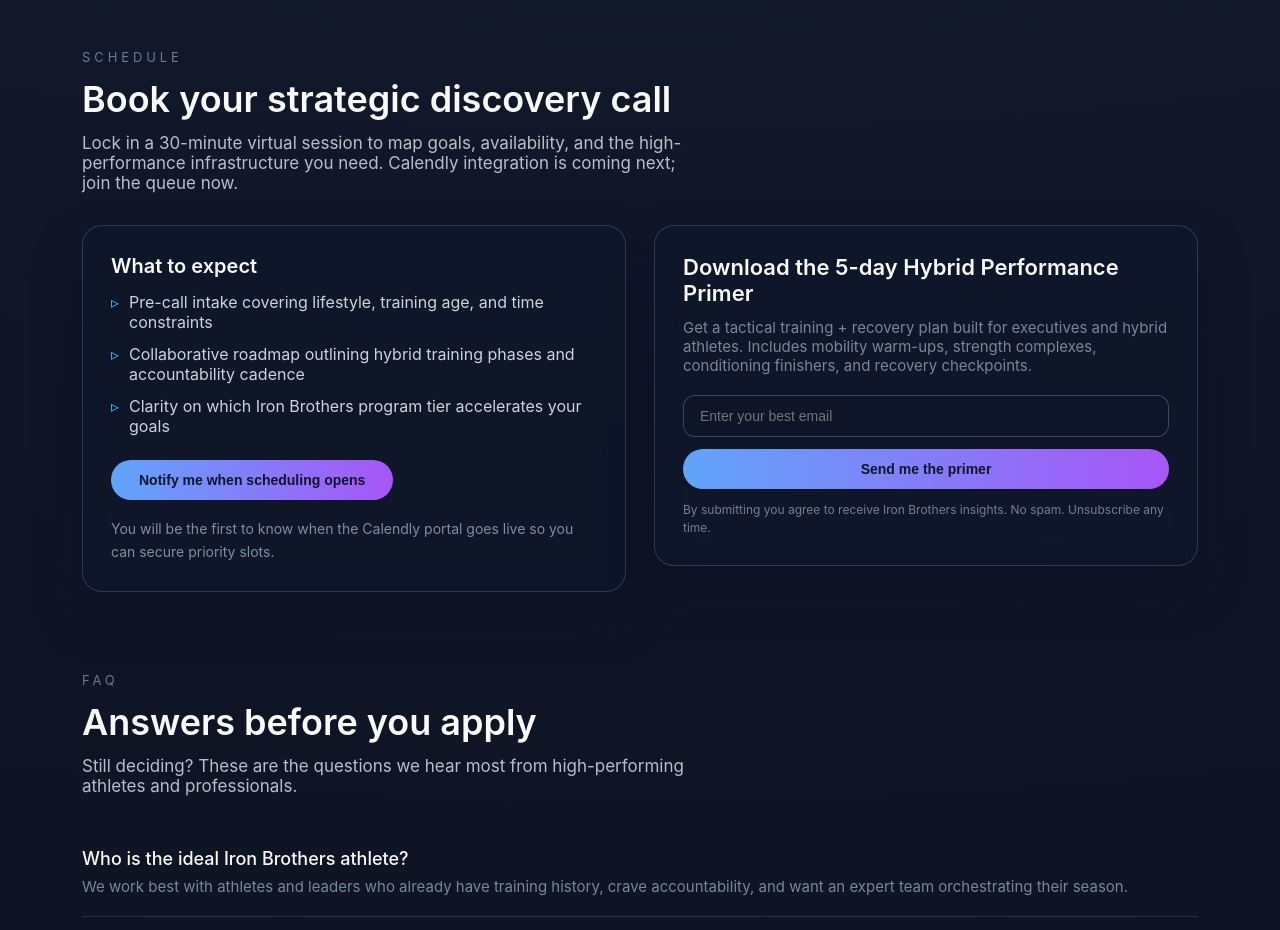
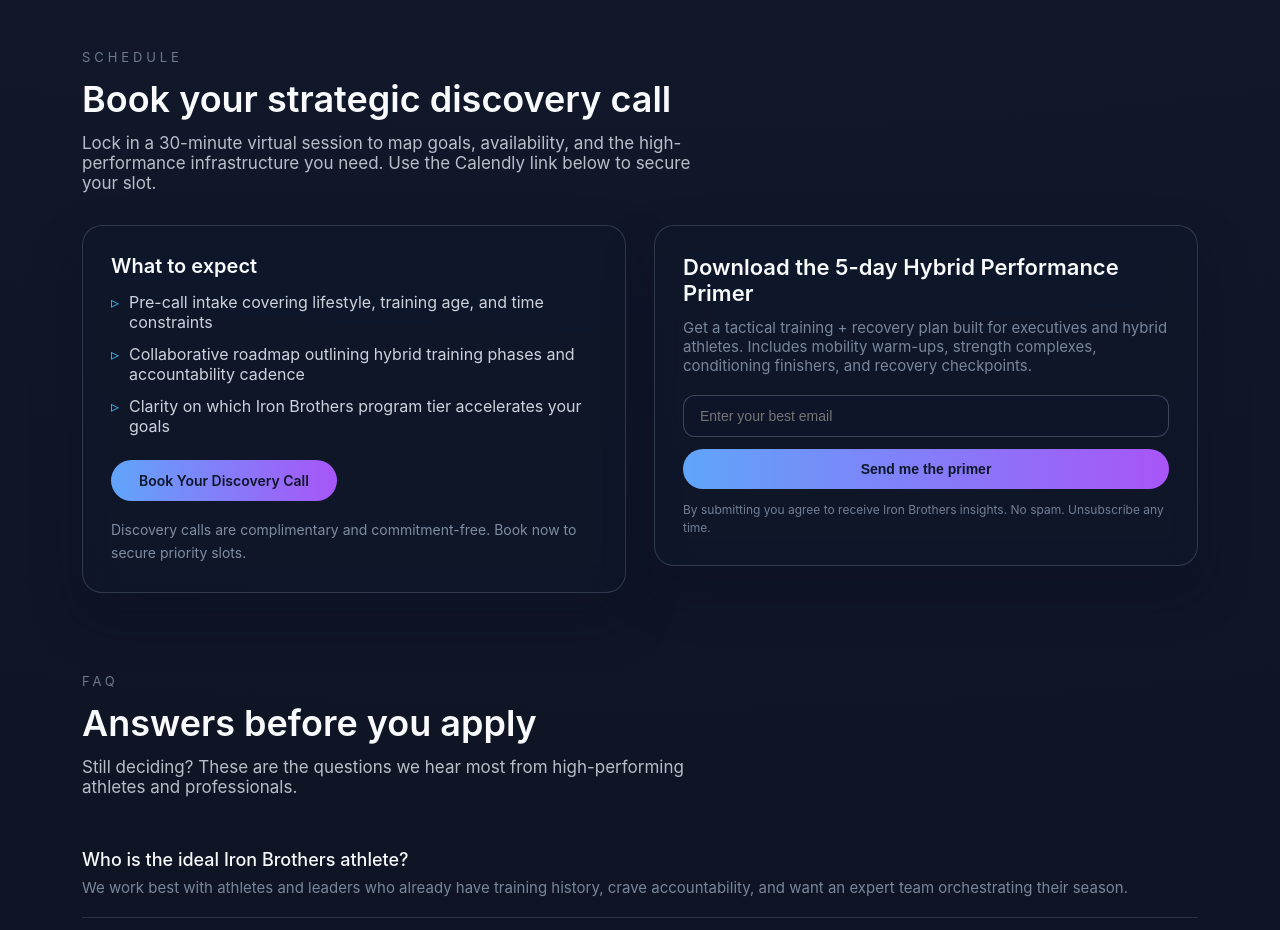
Before and after one commit to andrejulio072/iron-brothers, a React (Vite) app: page / in a window 1280 px wide. Shown: the part 4600-5530 px from the top of the page. Built offline with nearby package versions, Linux system fonts and the light colour scheme.

Commit message:
feat: integrate Calendly scheduling link for discovery calls

```diff
--- a/src/IronBrothersLanding.jsx
+++ b/src/IronBrothersLanding.jsx
@@ -339,26 +339,24 @@
 	en: {
 		title: 'Book your strategic discovery call',
 		subtitle:
-			'Lock in a 30-minute virtual session to map goals, availability, and the high-performance infrastructure you need. Calendly integration is coming next; join the queue now.',
+			'Lock in a 30-minute virtual session to map goals, availability, and the high-performance infrastructure you need. Use the Calendly link below to secure your slot.',
 		bullets: [
 			'Pre-call intake covering lifestyle, training age, and time constraints',
 			'Collaborative roadmap outlining hybrid training phases and accountability cadence',
 			'Clarity on which Iron Brothers program tier accelerates your goals'
 		],
-		cta: 'Notify me when scheduling opens',
-		note: 'You will be the first to know when the Calendly portal goes live so you can secure priority slots.'
+		note: 'Discovery calls are complimentary and commitment-free. Book now to secure priority slots.'
 	},
 	pt: {
 		title: 'Agende sua call estratégica de descoberta',
 		subtitle:
-			'Reserve uma sessão virtual de 30 minutos para mapear objetivos, disponibilidade e a infraestrutura de alta performance que você precisa. Integração com Calendly chega em breve; entre na fila agora.',
+			'Reserve uma sessão virtual de 30 minutos para mapear objetivos, disponibilidade e a infraestrutura de alta performance que você precisa. Use o link Calendly abaixo para garantir sua vaga.',
 		bullets: [
 			'Pré-call cobrindo rotina, histórico de treinos e restrições de agenda',
 			'Plano colaborativo destacando fases de treino híbrido e cadência de accountability',
 			'Clareza sobre qual plano Iron Brothers acelera seus resultados'
 		],
-		cta: 'Avise quando abrir scheduling',
-		note: 'Você será avisado em primeira mão quando o portal Calendly estiver no ar para garantir horários prioritários.'
+		note: 'As calls de descoberta são gratuitas e sem compromisso. Agende agora e garanta horários prioritários.'
 	}
 };
 
@@ -1096,7 +1094,19 @@
 							</ul>
 
 							<div style={{ marginTop: '24px' }}>
-								<button type="button" style={{ ...styles.ctaButton, padding: '12px 28px' }}>{schedule.cta}</button>
+								<a
+									href="https://calendly.com/iron-brothers/discovery"
+									target="_blank"
+									rel="noopener noreferrer"
+									style={{
+										...styles.ctaButton,
+										padding: '12px 28px',
+										display: 'inline-block',
+										textDecoration: 'none'
+									}}
+								>
+									{language === 'en' ? 'Book Your Discovery Call' : 'Agende sua Call de Descoberta'}
+								</a>
 								<p style={styles.note}>{schedule.note}</p>
 							</div>
 						</article>
```
